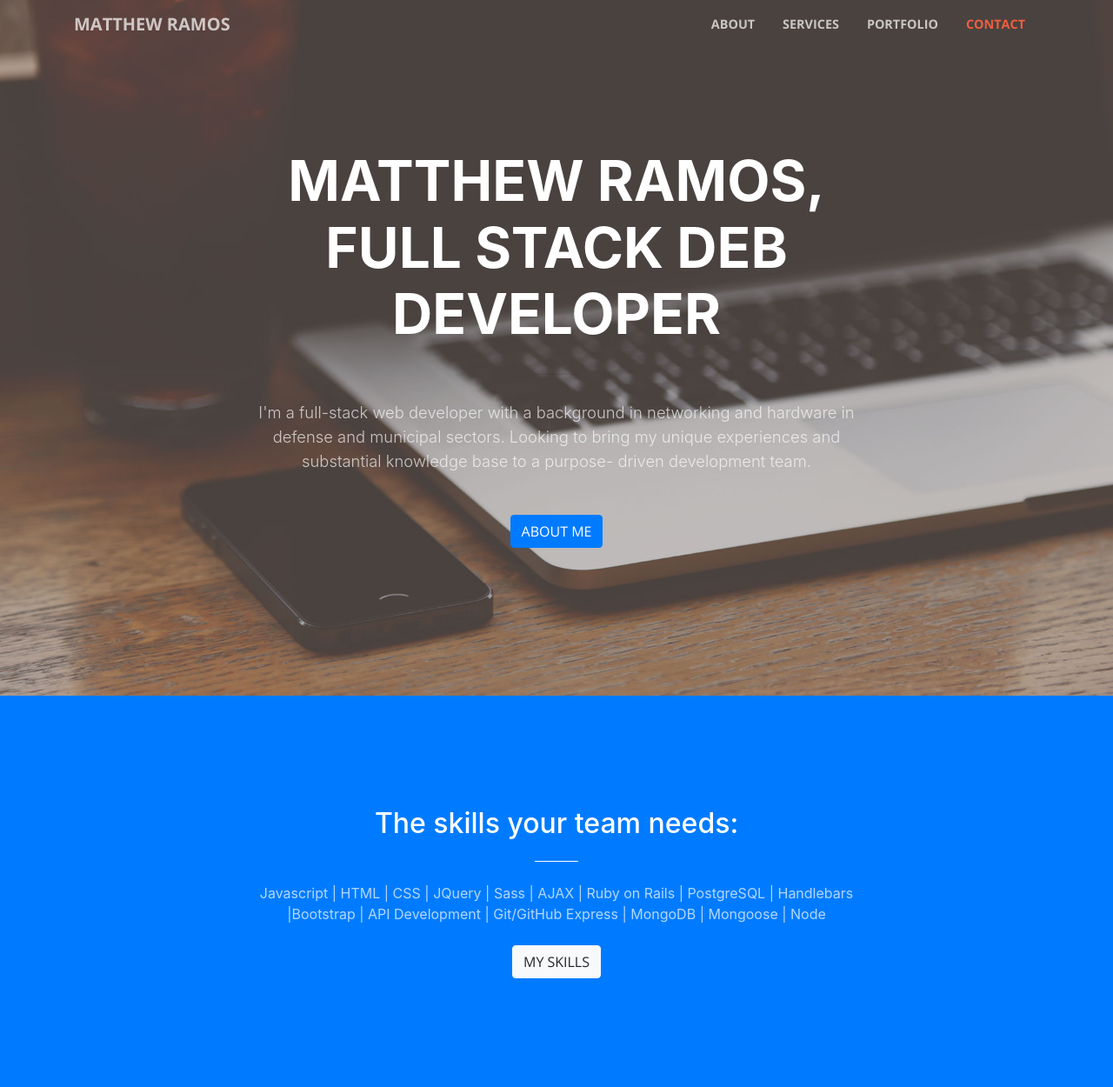
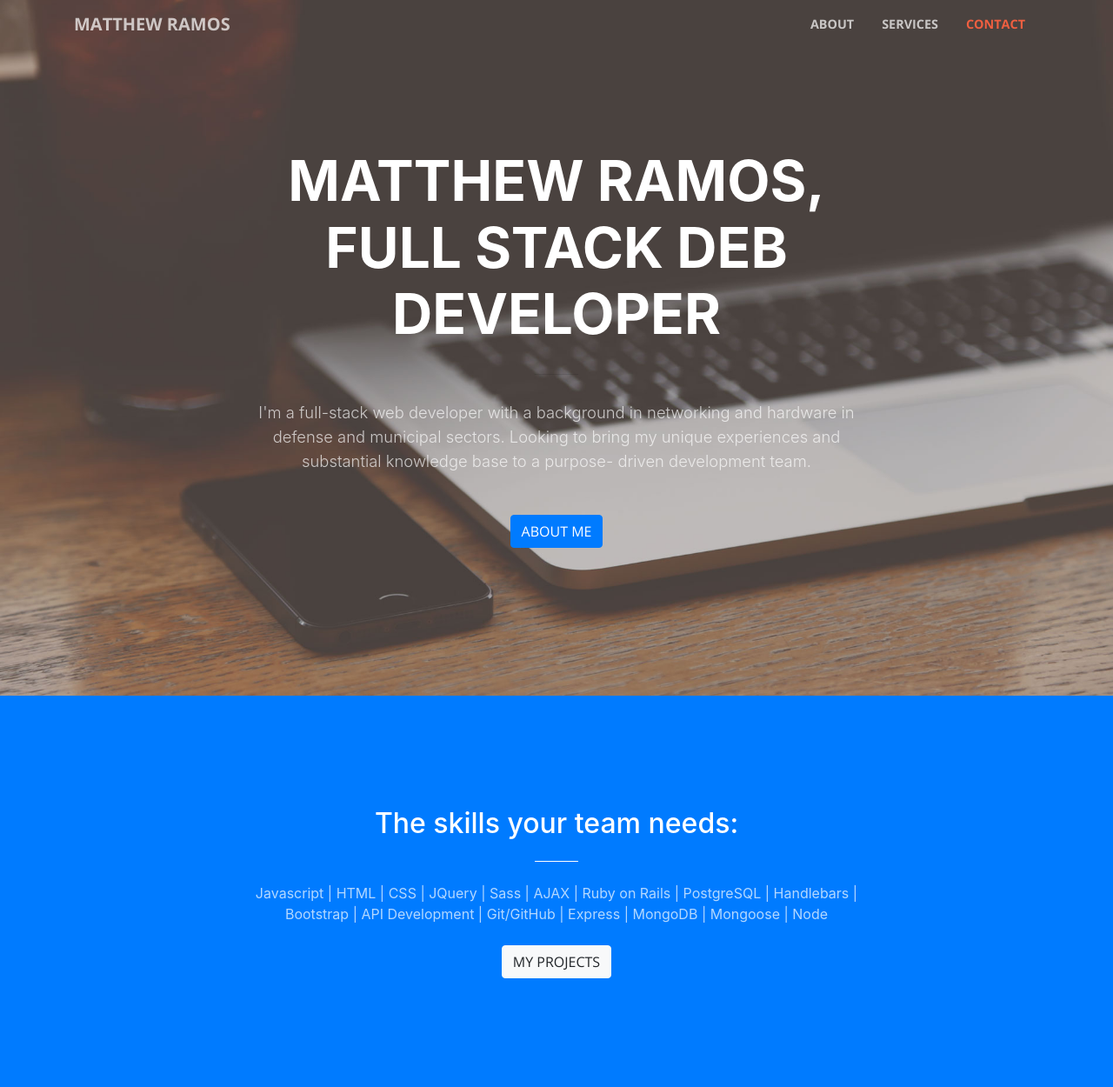
Before and after one commit to matthewjramos/matthewjramos.github.io, a website with bundled scripts: page index.html in a window 1280 px wide. Shown: the top 1250 px of the page at 87% size. Built offline with nearby package versions, Linux system fonts and the light colour scheme.

Commit message:
Update navbar, buttons
Update navbar, buttons

```diff
--- a/index.html
+++ b/index.html
@@ -44,11 +44,12 @@
               <a class="nav-link js-scroll-trigger" href="#services">Services</a>
             </li>
             <li class="nav-item">
-              <a class="nav-link js-scroll-trigger" href="#portfolio">Portfolio</a>
-            </li>
-            <li class="nav-item">
               <a class="nav-link js-scroll-trigger" href="#contact">Contact</a>
             </li>
+            <!-- Add resume download button, highlight it blue on nav
+            <li class="nav-item">
+              <a class="nav-link js-scroll-trigger" href="#resume">Resume</a>
+            </li> -->
           </ul>
         </div>
       </div>
@@ -80,10 +81,10 @@
             <h2 class="section-heading text-white">The skills your team needs:</h2>
             <hr class="light my-4">
             <p class="text-faded mb-4">Javascript | HTML | CSS | JQuery | Sass | AJAX | Ruby on Rails |
-            PostgreSQL | Handlebars |Bootstrap | API Development | Git/GitHub
-            Express | MongoDB | Mongoose  | Node
+            PostgreSQL | Handlebars | Bootstrap | API Development | Git/GitHub |
+            Express | MongoDB | Mongoose | Node
             </p>
-            <a class="btn btn-light btn-xl js-scroll-trigger" href="#portfolio">My skills</a>
+            <a class="btn btn-light btn-xl js-scroll-trigger" href="#portfolio">My Projects</a>
           </div>
         </div>
       </div>
```
